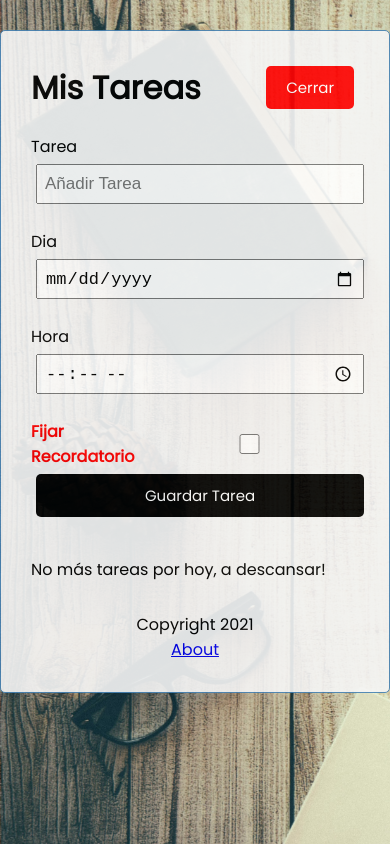
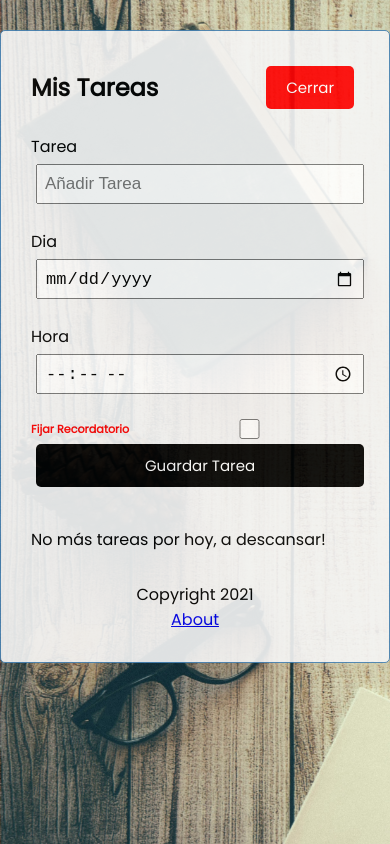
Before and after one commit to martnbruno/react-task-tracker, a React (Create React App) app: page / in a window 390 px wide. Built offline with nearby package versions, Linux system fonts and the light colour scheme.

Commit message:
agregando media queries

```diff
--- a/src/index.css
+++ b/src/index.css
@@ -1,4 +1,4 @@
-@import url('https://fonts.googleapis.com/css2?family=Poppins:wght@300;400&display=swap');
+@import url("https://fonts.googleapis.com/css2?family=Poppins:wght@300;400&display=swap");
 
 * {
   box-sizing: border-box;
@@ -13,8 +13,7 @@ html {
   background-attachment: fixed;
 }
 body {
-  font-family: 'Poppins', sans-serif;
-
+  font-family: "Poppins", sans-serif;
 }
 
 .container {
@@ -25,7 +24,7 @@ body {
   border: 1px solid steelblue;
   padding: 30px;
   border-radius: 5px;
-  background-color: whitesmoke ;
+  background-color: whitesmoke;
   opacity: 0.9;
 }
 
@@ -72,7 +71,6 @@ body {
 
 .task.reminder {
   border-left: 8px solid red;
-
 }
 
 .task h3 {
@@ -124,3 +122,35 @@ footer {
   margin-top: 30px;
   text-align: center;
 }
+
+@media only screen and (min-width: 320px) and (max-width: 360px) {
+  h1 {
+    font-size: 1.3em;
+  }
+  .container {
+    padding: 11px;
+  }
+  .form-control-check label {
+    font-size: 0.6em;
+  }
+}
+
+@media only screen and (min-width: 360px) and (max-width: 375px) {
+  h1 {
+    font-size: 1.5em;
+  }
+
+  .form-control-check label {
+    font-size: 0.7em;
+  }
+}
+
+@media only screen and (min-width: 375px) and (max-width: 667px) {
+  h1 {
+    font-size: 1.5em;
+  }
+
+  .form-control-check label {
+    font-size: 0.7em;
+  }
+}
```
